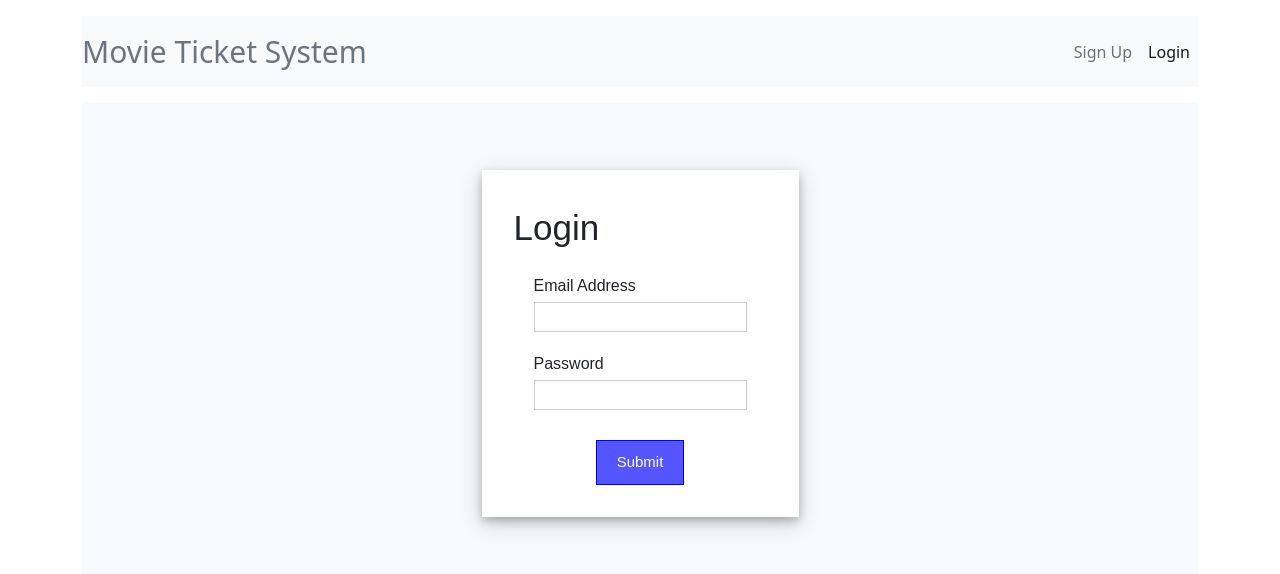
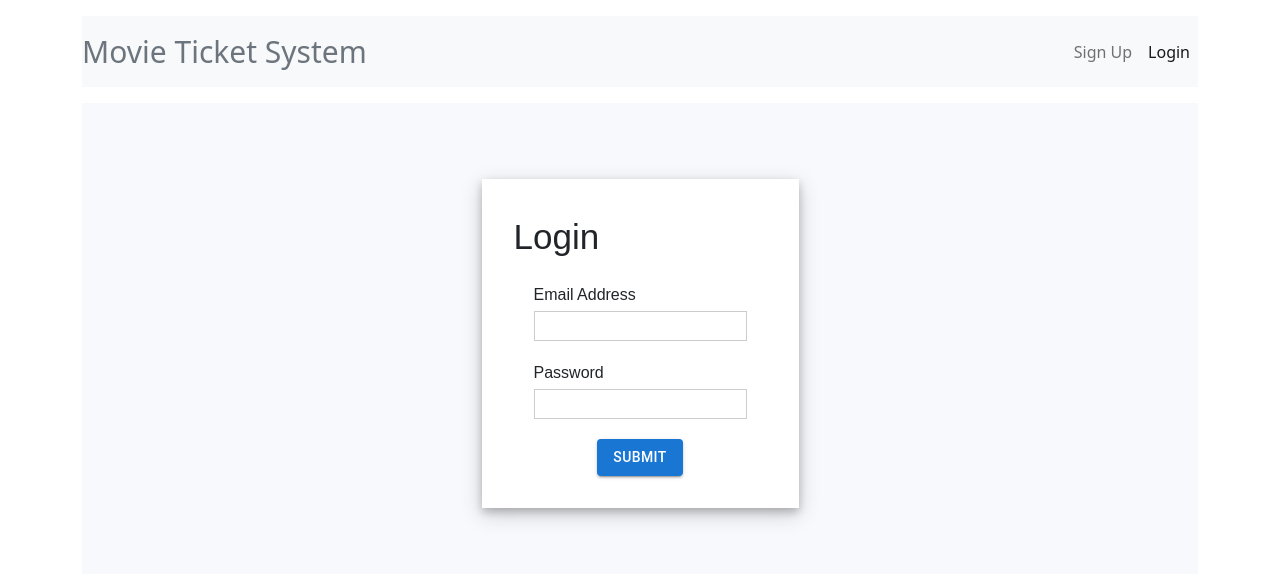
Before and after one commit to justinknguyen/movie-ticket-system, a React (Create React App) app in the folder react-frontend/: page /movie-ticket-system/login in a window 1280 px wide. Shown: the top 574 px of the page. Built offline with nearby package versions, Linux system fonts and the light colour scheme.

Commit message:
login submit button updated

```diff
--- a/react-frontend/src/containers/Login.js
+++ b/react-frontend/src/containers/Login.js
@@ -1,6 +1,7 @@
 import React, { useState } from "react";
 import { useAppContext } from "../lib/contextLib";
 import { useNavigate } from "react-router-dom";
+import Button from '@mui/material/Button';
 import "./Login.css";
 
 export default function Login() {
@@ -70,7 +71,9 @@ export default function Login() {
           {renderErrorMessage("pass")}
         </div>
         <div className="button-container">
-          <input type="submit" />
+        <Button variant="contained" onClick={handleSubmit}>
+          Submit
+        </Button>
         </div>
       </form>
     </div>
--- a/react-frontend/src/containers/Signup.js
+++ b/react-frontend/src/containers/Signup.js
@@ -1,6 +1,7 @@
 import React, { useState } from "react";
 import { useAppContext } from "../lib/contextLib";
 import { useNavigate } from "react-router-dom";
+import Button from '@mui/material/Button';
 import "./Signup.css";
 
 export default function Signup() {
@@ -70,7 +71,9 @@ export default function Signup() {
           {renderErrorMessage("pass")}
         </div>
         <div className="button-container">
-          <input type="submit" />
+        <Button variant="contained" onClick={handleSubmit}>
+          Submit
+        </Button>
         </div>
       </form>
     </div>
```
Also changed, not shown: 17 other files (tests, documents, lock files or other folders).
